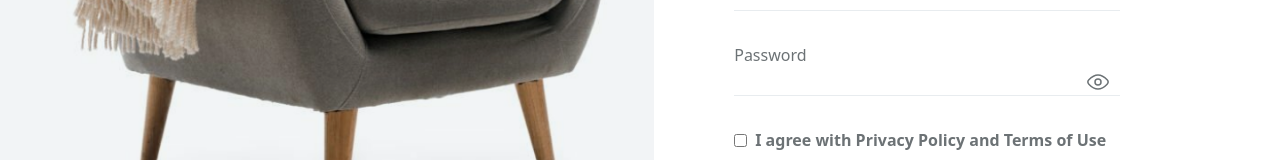
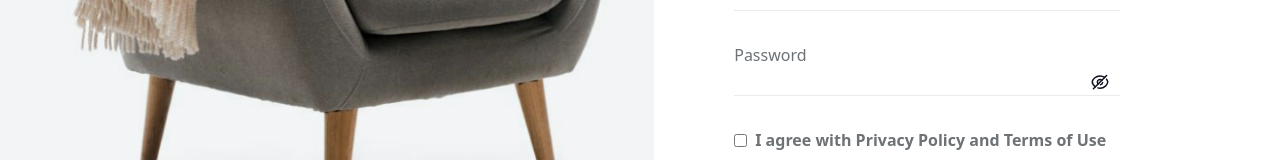
Before and after one commit to KhatunaGG/e-commerce-ui-design, a Next.js app: page /sign-up in a window 1280 px wide. Shown: the part 456-616 px from the top of the page. Built offline with nearby package versions, Linux system fonts and the light colour scheme.

Commit message:
added: render-url, sign-up in MobileMenu

```diff
--- a/src/app/components/__atoms/eye/Eye.tsx
+++ b/src/app/components/__atoms/eye/Eye.tsx
@@ -1,24 +1,51 @@
-const Eye = () => {
+// const Eye = () => {
+//   return (
+//     <svg
+//       width="24"
+//       height="24"
+//       viewBox="0 0 24 24"
+//       fill="none"
+//       xmlns="http://www.w3.org/2000/svg"
+//     >
+//       <path
+//         d="M21.1303 9.8531C22.2899 11.0732 22.2899 12.9268 21.1303 14.1469C19.1745 16.2047 15.8155 19 12 19C8.18448 19 4.82549 16.2047 2.86971 14.1469C1.7101 12.9268 1.7101 11.0732 2.86971 9.8531C4.82549 7.79533 8.18448 5 12 5C15.8155 5 19.1745 7.79533 21.1303 9.8531Z"
+//         stroke="#6C7275"
+//         strokeWidth="1.5"
+//       />
+//       <path
+//         d="M15 12C15 13.6569 13.6569 15 12 15C10.3431 15 9 13.6569 9 12C9 10.3431 10.3431 9 12 9C13.6569 9 15 10.3431 15 12Z"
+//         stroke="#6C7275"
+//         strokeWidth="1.5"
+//       />
+//     </svg>
+//   );
+// };
+
+// export default Eye;
+
+function Eye() {
   return (
     <svg
-      width="24"
-      height="24"
-      viewBox="0 0 24 24"
+      width="20"
+      height="20"
+      viewBox="0 0 20 20"
       fill="none"
       xmlns="http://www.w3.org/2000/svg"
     >
       <path
-        d="M21.1303 9.8531C22.2899 11.0732 22.2899 12.9268 21.1303 14.1469C19.1745 16.2047 15.8155 19 12 19C8.18448 19 4.82549 16.2047 2.86971 14.1469C1.7101 12.9268 1.7101 11.0732 2.86971 9.8531C4.82549 7.79533 8.18448 5 12 5C15.8155 5 19.1745 7.79533 21.1303 9.8531Z"
-        stroke="#6C7275"
-        strokeWidth="1.5"
+        fillRule="evenodd"
+        clipRule="evenodd"
+        d="M10.0022 8.42888C8.89226 8.42888 7.99219 9.2924 7.99219 10.3585C7.99219 11.4239 8.89235 12.2881 10.0022 12.2881C11.112 12.2881 12.0122 11.4239 12.0122 10.3585C12.0122 9.2924 11.1122 8.42888 10.0022 8.42888ZM6.74219 10.3585C6.74219 8.62936 8.20214 7.22888 10.0022 7.22888C11.8023 7.22888 13.2622 8.62936 13.2622 10.3585C13.2622 12.0866 11.8023 13.4881 10.0022 13.4881C8.20201 13.4881 6.74219 12.0866 6.74219 10.3585Z"
+        fill="#717784"
       />
       <path
-        d="M15 12C15 13.6569 13.6569 15 12 15C10.3431 15 9 13.6569 9 12C9 10.3431 10.3431 9 12 9C13.6569 9 15 10.3431 15 12Z"
-        stroke="#6C7275"
-        strokeWidth="1.5"
+        fillRule="evenodd"
+        clipRule="evenodd"
+        d="M4.1466 5.99548C5.64193 4.78181 7.70928 3.91687 10.002 3.91687C12.2942 3.91687 14.3615 4.78113 15.857 5.99451C17.3362 7.19468 18.337 8.80808 18.337 10.3585C18.337 11.9089 17.3362 13.5222 15.857 14.7224C14.3615 15.9358 12.2942 16.8001 10.002 16.8001C7.70928 16.8001 5.64193 15.9351 4.1466 14.7214C2.66762 13.521 1.66699 11.9077 1.66699 10.3585C1.66699 8.80928 2.66762 7.19588 4.1466 5.99548ZM4.95364 6.91186C3.64221 7.97626 2.91699 9.28368 2.91699 10.3585C2.91699 11.4333 3.64221 12.7406 4.95364 13.8051C6.24873 14.8562 8.03638 15.6001 10.002 15.6001C11.9673 15.6001 13.755 14.8567 15.0501 13.8059C16.3615 12.7418 17.087 11.4345 17.087 10.3585C17.087 9.28248 16.3615 7.97506 15.0501 6.91102C13.755 5.8602 11.9673 5.11687 10.002 5.11687C8.03638 5.11687 6.24873 5.86073 4.95364 6.91186Z"
+        fill="#717784"
       />
     </svg>
   );
-};
+}
 
 export default Eye;
--- /dev/null
+++ b/src/app/components/__atoms/hide/Hide.tsx
@@ -0,0 +1,51 @@
+import React from "react";
+
+const Hide = () => {
+  return (
+    <svg
+      width="20"
+      height="21"
+      viewBox="0 0 20 21"
+      fill="none"
+      xmlns="http://www.w3.org/2000/svg"
+    >
+      <path
+        d="M5.34935 15.2749C3.49102 14.0582 2.29102 12.2249 2.29102 10.6165C2.29102 7.8832 5.74102 4.5332 9.99935 4.5332C11.741 4.5332 13.3577 5.09154 14.6577 5.9582"
+        stroke="#0E121B"
+        strokeWidth="1.5"
+        strokeLinecap="round"
+        strokeLinejoin="round"
+      />
+      <path
+        d="M16.542 7.6748C17.2845 8.61647 17.717 9.65811 17.717 10.6164C17.717 13.3498 14.2586 16.6998 10.0003 16.6998C9.24197 16.6998 8.50114 16.5914 7.80859 16.3998"
+        stroke="#0E121B"
+        strokeWidth="1.5"
+        strokeLinecap="round"
+        strokeLinejoin="round"
+      />
+      <path
+        d="M8.13804 12.4724C7.6422 11.9815 7.3647 11.3124 7.3672 10.6149C7.36387 9.16071 8.54052 7.97907 9.99552 7.97657C10.6955 7.9749 11.3672 8.2524 11.8622 8.7474"
+        stroke="#0E121B"
+        strokeWidth="1.5"
+        strokeLinecap="round"
+        strokeLinejoin="round"
+      />
+      <path
+        d="M12.5907 11.083C12.3957 12.1597 11.5532 13.0038 10.4766 13.2013"
+        stroke="#0E121B"
+        strokeWidth="1.5"
+        strokeLinecap="round"
+        strokeLinejoin="round"
+      />
+      <path
+        d="M16.5767 4.04199L3.43164 17.187"
+        stroke="#0E121B"
+        strokeWidth="1.5"
+        strokeLinecap="round"
+        strokeLinejoin="round"
+      />
+    </svg>
+  );
+};
+
+export default Hide;
--- a/src/app/components/__atoms/index.tsx
+++ b/src/app/components/__atoms/index.tsx
@@ -36,3 +36,4 @@ export { default as UploadImage } from "./uploadImage/UploadImage"
 export { default as Store } from "./store/Store"
 export { default as Call } from "./call/Call"
 export { default as Mail } from "./mail/Mail"
+export { default as Hide } from "./hide/Hide"
--- a/src/app/components/__molecules/input/Input.tsx
+++ b/src/app/components/__molecules/input/Input.tsx
@@ -1,7 +1,138 @@
+// "use client";
+// import { FieldValues } from "react-hook-form";
+// import { Eye } from "../../__atoms";
+// import { InputPropsType } from "@/app/interfaces/interface";
+
+// export default function Input<T extends FieldValues>({
+//   register,
+//   errors,
+//   fieldName,
+//   isCheckoutPage,
+//   isMyAccountPage,
+//   page,
+// }: InputPropsType<T>) {
+//   const getLabelText = (fieldName: string): string => {
+//     const normalizedField = fieldName.toLowerCase();
+
+//     switch (normalizedField) {
+//       case "yourname":
+//         return "Your Name";
+//       case "username":
+//         return "User Name";
+//       case "email":
+//         return "Email";
+//       case "signinname":
+//         return "Your username or email address";
+//       case "password":
+//         return "Password";
+//       case "name":
+//         return "Name";
+//       case "lastname":
+//         return "Last Name";
+//       case "phonenumber":
+//         return "Phone Number";
+//       case "streetaddress":
+//         return "Street Address";
+//       case "country":
+//         return "Country";
+//       case "towncity":
+//         return "Town/City";
+//       case "state":
+//         return "State";
+//       case "zipcode":
+//         return "ZIP Code";
+//       case "expirationdate":
+//         return " Expiration date";
+//       case "CVCCode":
+//         return "CVC code";
+//       case "accountname":
+//         return "Name";
+//       case "accountlastname":
+//         return "Last Name";
+//       case "displayname":
+//         return "Display Name";
+//       case "accountemail":
+//         return "Email";
+//       case "oldpassword":
+//         return "Old Password";
+//       case "newpassword":
+//         return "new password";
+//       case "confirmpassword":
+//         return "repeat new password";
+//       case "youremail":
+//         if (page === "contact") {
+//           return "EMAIL ADDRESS";
+//         } else {
+//           return "Email";
+//         }
+//       case "fullname":
+//         return "FULL NAME";
+
+//       default:
+//         return fieldName.charAt(0).toUpperCase() + fieldName.slice(1);
+//     }
+//   };
+
+//   const getInputType = (fieldName: string): string => {
+//     switch (fieldName) {
+//       case "email":
+//       case "yourEmail":
+//         return "email";
+//       case "password":
+//         return "password";
+//       case "phoneNumber":
+//         return "tel";
+//       default:
+//         return "text";
+//     }
+//   };
+
+//   return (
+//     <div
+//       className={`${
+//         (isCheckoutPage || isMyAccountPage) && "gap-3"
+//       } w-full flex flex-col relative`}
+//     >
+//       <label
+//         htmlFor={fieldName}
+//         className={`${
+//           isCheckoutPage || isMyAccountPage
+//             ? "text-xs font-bold leading-[12px] uppercase "
+//             : "text-base font-normal"
+//         } text-[#6C7275]  `}
+//       >
+//         {getLabelText(fieldName as string)}
+//       </label>
+//       <div className="w-full relative  rounded-lg">
+//         <input
+//           {...register(fieldName)}
+//           type={getInputType(fieldName as string)}
+//           className={`${
+//             isCheckoutPage || isMyAccountPage || page === "contact"
+//               ? "px-4 py-[9px] border border-[#CBCBCB]"
+//               : "border-b border-b-[#E8ECEF]  py-1 px-2 text-sm"
+//           }  ${page === "contact" && "rounded-lg"}  w-full outline-none`}
+//         />
+//         {fieldName === "password" && (
+//           <div className="absolute top-1/2 right-[10px] transform -translate-y-1/2 cursor-pointer">
+//             <Eye />
+//           </div>
+//         )}
+//       </div>
+//       {errors[fieldName] && (
+//         <span className="absolute bottom-[-18px] left-0 text-red-500 text-sm mt-1">
+//           {errors[fieldName]?.message as string}
+//         </span>
+//       )}
+//     </div>
+//   );
+// }
+
 "use client";
 import { FieldValues } from "react-hook-form";
-import { Eye } from "../../__atoms";
+import { Eye, Hide } from "../../__atoms";
 import { InputPropsType } from "@/app/interfaces/interface";
+import { useState } from "react";
 
 export default function Input<T extends FieldValues>({
   register,
@@ -11,6 +142,8 @@ export default function Input<T extends FieldValues>({
   isMyAccountPage,
   page,
 }: InputPropsType<T>) {
+  const [showPassword, setShowPassword] = useState(false);
+
   const getLabelText = (fieldName: string): string => {
     const normalizedField = fieldName.toLowerCase();
 
@@ -106,7 +239,13 @@ export default function Input<T extends FieldValues>({
       <div className="w-full relative  rounded-lg">
         <input
           {...register(fieldName)}
-          type={getInputType(fieldName as string)}
+          type={
+            fieldName === "password"
+              ? showPassword
+                ? "text"
+                : "password"
+              : getInputType(fieldName as string)
+          }
           className={`${
             isCheckoutPage || isMyAccountPage || page === "contact"
               ? "px-4 py-[9px] border border-[#CBCBCB]"
@@ -114,8 +253,11 @@ export default function Input<T extends FieldValues>({
           }  ${page === "contact" && "rounded-lg"}  w-full outline-none`}
         />
         {fieldName === "password" && (
-          <div className="absolute top-1/2 right-[10px] transform -translate-y-1/2 cursor-pointer">
-            <Eye />
+          <div
+            onClick={() => setShowPassword(!showPassword)}
+            className="absolute top-1/2 right-[10px] transform -translate-y-1/2 cursor-pointer"
+          >
+            {showPassword ? <Eye /> : <Hide />}
           </div>
         )}
       </div>
--- a/src/app/components/__organism/mobileMenu/MobileMenu.tsx
+++ b/src/app/components/__organism/mobileMenu/MobileMenu.tsx
@@ -1,6 +1,13 @@
 "use client";
 import Link from "next/link";
-import { Close, Search, User } from "../../__atoms";
+import {
+  Close,
+  Facebook,
+  Instagram,
+  Search,
+  User,
+  Youtube,
+} from "../../__atoms";
 import PageMenu from "../pageMenu/PageMenu";
 import { MobileMenuProps } from "@/app/interfaces/interface";
 
@@ -32,6 +39,26 @@ const MobileMenu = ({ mobileMenu, setMobileMenu }: MobileMenuProps) => {
             <User mobileMenu={mobileMenu} />
             <p>My Account</p>
           </Link>
+
+          <div className="bg-[#f1f1f1] h-[1px] w-full my-4"></div>
+
+          <div className="w-full flex flex-col gap-3 px-8 lg:px-0 bg-[#f1f1f1] rounded-xl py-2">
+            <h1 className="text-xl font-medium text-[#141718]">Sign Up</h1>
+            <p className="text-[#6C7275] text-base font-semibold">
+              Already have an account?{" "}
+              <Link
+                href="/sign-in"
+                className="text-[#38CB89] cursor-pointer inline-block transform hover:underline transition-transform duration-300 ease-in-out hover:scale-105"
+              >
+                Sign in
+              </Link>
+            </p>
+          </div>
+          <div className="w-full flex items-center justify-end gap-4 mt-4">
+            <Instagram color="black" />
+            <Facebook color="black" />
+            <Youtube color="black" />
+          </div>
         </div>
       </div>
     </div>
--- a/src/app/libs/axiosInstance.tsx
+++ b/src/app/libs/axiosInstance.tsx
@@ -1,5 +1,11 @@
+// import axios from "axios";
+
+// export const axiosInstance = axios.create({
+//   baseURL: "http://localhost:3003/",
+// });
+
 import axios from "axios";
 
 export const axiosInstance = axios.create({
-  baseURL: "http://localhost:3003/",
+  baseURL: "https://e-commerce-ui-design-server.onrender.com",
 });
```
Also changed, not shown: public/assets/hide.svg (added).
